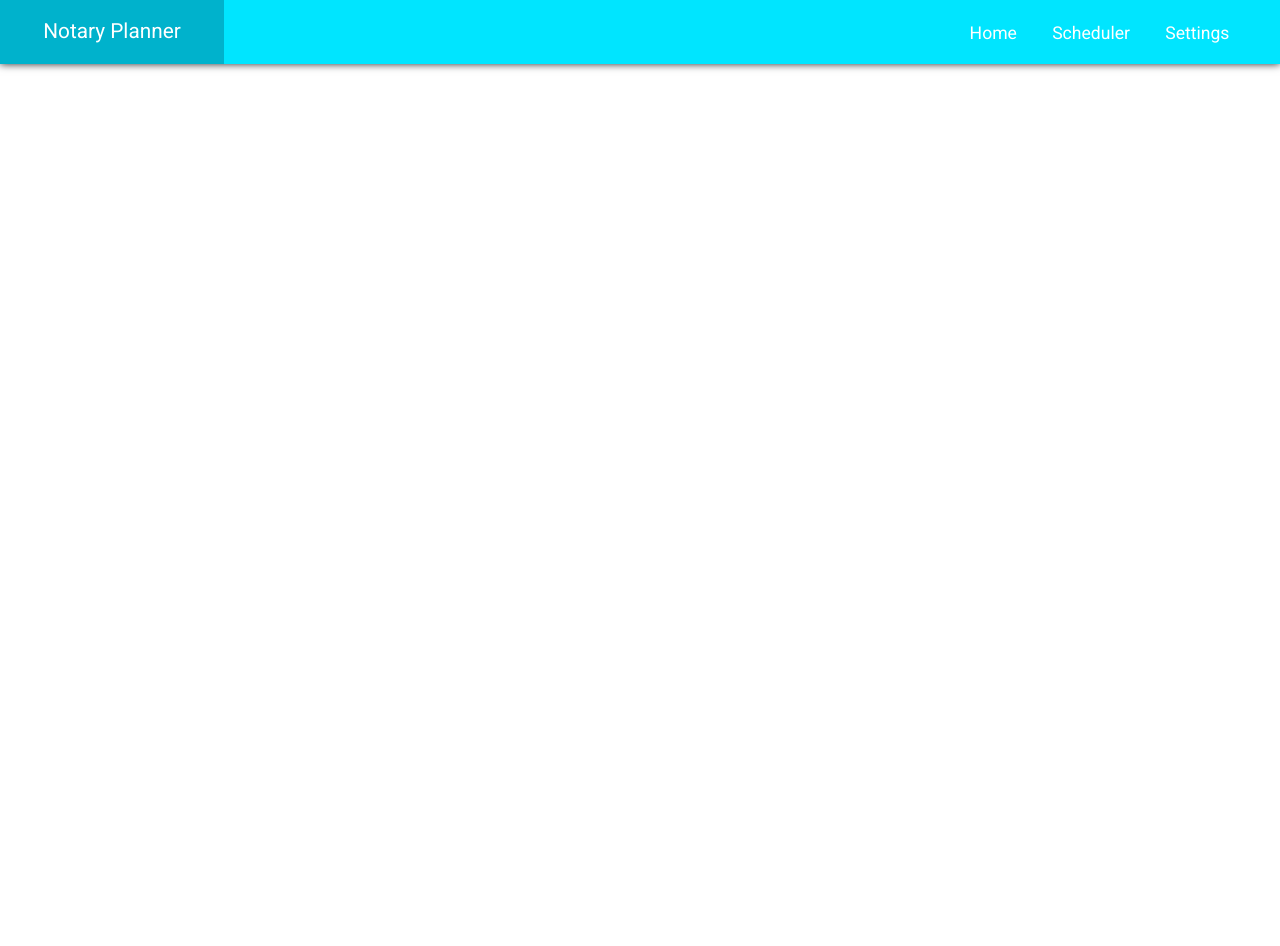
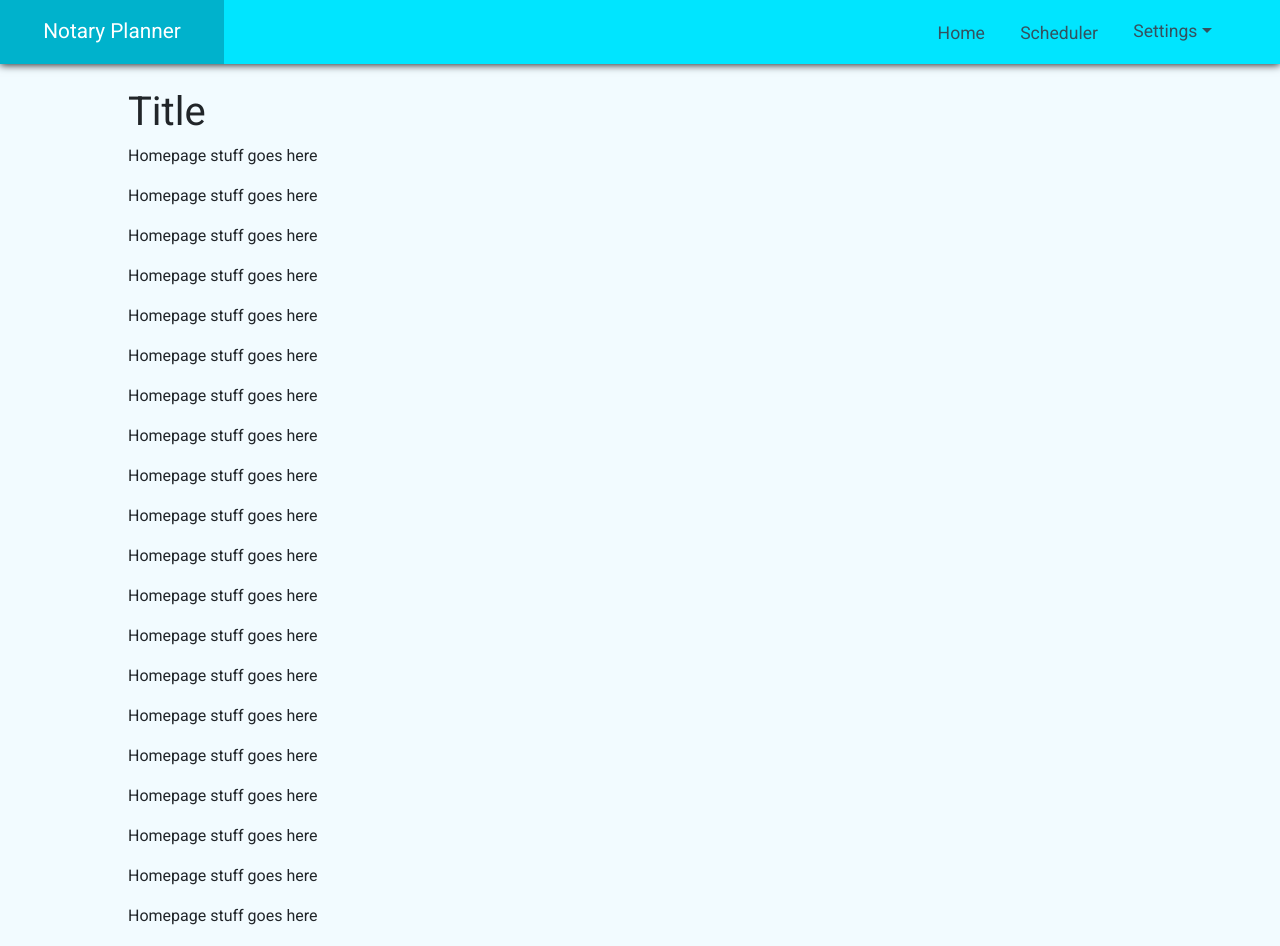
Before and after one commit to AudioHouse/Notary-Tracker, an Angular app in the folder frontend/: page /home in a window 1280 px wide. Shown: the top 946 px of the page. Before the commit the page ends 800 px from the top, so only its background shows below. Built offline with nearby package versions, Linux system fonts and the light colour scheme.

Commit message:
More nav styling. Add favicon

```diff
--- a/frontend/src/app/main/components/main-navbar/main-navbar.component.html
+++ b/frontend/src/app/main/components/main-navbar/main-navbar.component.html
@@ -4,7 +4,16 @@
         <ul>
           <li><a href="#" routerLink="/">Home</a></li>
           <li><a href="#" routerLink="/">Scheduler</a></li>
-          <li><a href="#" routerLink="/">Settings</a></li>
+          <li>
+            <div ngbDropdown class="nav-settings-btn">
+                <button class="btn btn-outline-primary" id="navSettings" ngbDropdownToggle>Settings</button>
+                <div class="inside-dropdown" ngbDropdownMenu aria-labelledby="navSettings">
+                  <button ngbDropdownItem>My Account</button>
+                  <button ngbDropdownItem>Manage Users</button>
+                  <button ngbDropdownItem>Sign Out</button>
+                </div>
+              </div>
+          </li>
         </ul>
       </nav>
 </header>
--- a/frontend/src/app/main/components/main-navbar/main-navbar.component.scss
+++ b/frontend/src/app/main/components/main-navbar/main-navbar.component.scss
@@ -9,13 +9,14 @@ header {
     display: flex;
     flex-direction: row;
     justify-content: space-between;
-    box-shadow: 0px 0px 8px;
+    box-shadow: 0px 1px 8px;
 
     p {
         color: white;
         text-decoration: none;
         background-color: $primary-dark;
         width: 14rem;
+        min-width: 11rem;
         height: 4rem;
         text-align: center;
         padding-top: 1rem;
@@ -25,7 +26,7 @@ header {
     nav {
         float: right;
         padding-top: 1.2rem;
-        width: 20rem;
+        width: 22rem;
         margin-right: 3rem;
 
         ul {
@@ -34,11 +35,36 @@ header {
             display: flex;
 
             li a {
-                color: white;
+                color: $secondary-dark;
                 padding: 1em;
                 text-decoration: none;
                 font-size: 1.1em;
             }
+
+            .nav-settings-btn {
+                margin-top: 0;
+                .btn-outline-primary {
+                    border: none;
+                    color: $secondary-dark;
+                    padding: 0 1em;
+                    font-size: 1.1em;
+                    margin-top: -1px;
+
+                    &:hover {
+                        background-color: $primary;
+                    }
+                    &:focus {
+                        background-color: $primary-light;
+                        outline: none;
+                    }
+                }
+            }
+
+            .inside-dropdown {
+                button:hover {
+                    background-color: $secondary-light;
+                }
+            }
         }
     }
 }
--- a/frontend/src/app/main/homepage/homepage.component.html
+++ b/frontend/src/app/main/homepage/homepage.component.html
@@ -1,4 +1,29 @@
 <app-main-navbar></app-main-navbar>
 
 <div class="body-div">
+    <h1> Title </h1>
+    <p>Homepage stuff goes here</p>
+    <p>Homepage stuff goes here</p>
+    <p>Homepage stuff goes here</p>
+    <p>Homepage stuff goes here</p>
+    <p>Homepage stuff goes here</p>
+    <p>Homepage stuff goes here</p>
+    <p>Homepage stuff goes here</p>
+    <p>Homepage stuff goes here</p>
+    <p>Homepage stuff goes here</p>
+    <p>Homepage stuff goes here</p>
+    <p>Homepage stuff goes here</p>
+    <p>Homepage stuff goes here</p>
+    <p>Homepage stuff goes here</p>
+    <p>Homepage stuff goes here</p>
+    <p>Homepage stuff goes here</p>
+    <p>Homepage stuff goes here</p>
+    <p>Homepage stuff goes here</p>
+    <p>Homepage stuff goes here</p>
+    <p>Homepage stuff goes here</p>
+    <p>Homepage stuff goes here</p>
+    <p>Homepage stuff goes here</p>
+    <p>Homepage stuff goes here</p>
+    <p>Homepage stuff goes here</p>
+    <p>Homepage stuff goes here</p>
 </div>
--- a/frontend/src/styles.scss
+++ b/frontend/src/styles.scss
@@ -11,14 +11,16 @@ $primary-dark: #00b2cc;
 $secondary: #607d8b;
 $secondary-light: #8eacbb;
 $secondary-dark: #34515e;
+$body-background-blue: #f2fbff;
 
 body {
     margin: 0;
     font-family: 'Roboto', 'sans-serif';
+    background-color: $body-background-blue;
 }
 
 .body-div {
-    margin-top: 4rem;
+    padding-top: 5.5rem;
     width: 80%;
     margin: 0 auto;
 }
```
Also changed, not shown: 1 other file (tests, documents, lock files or other folders).
